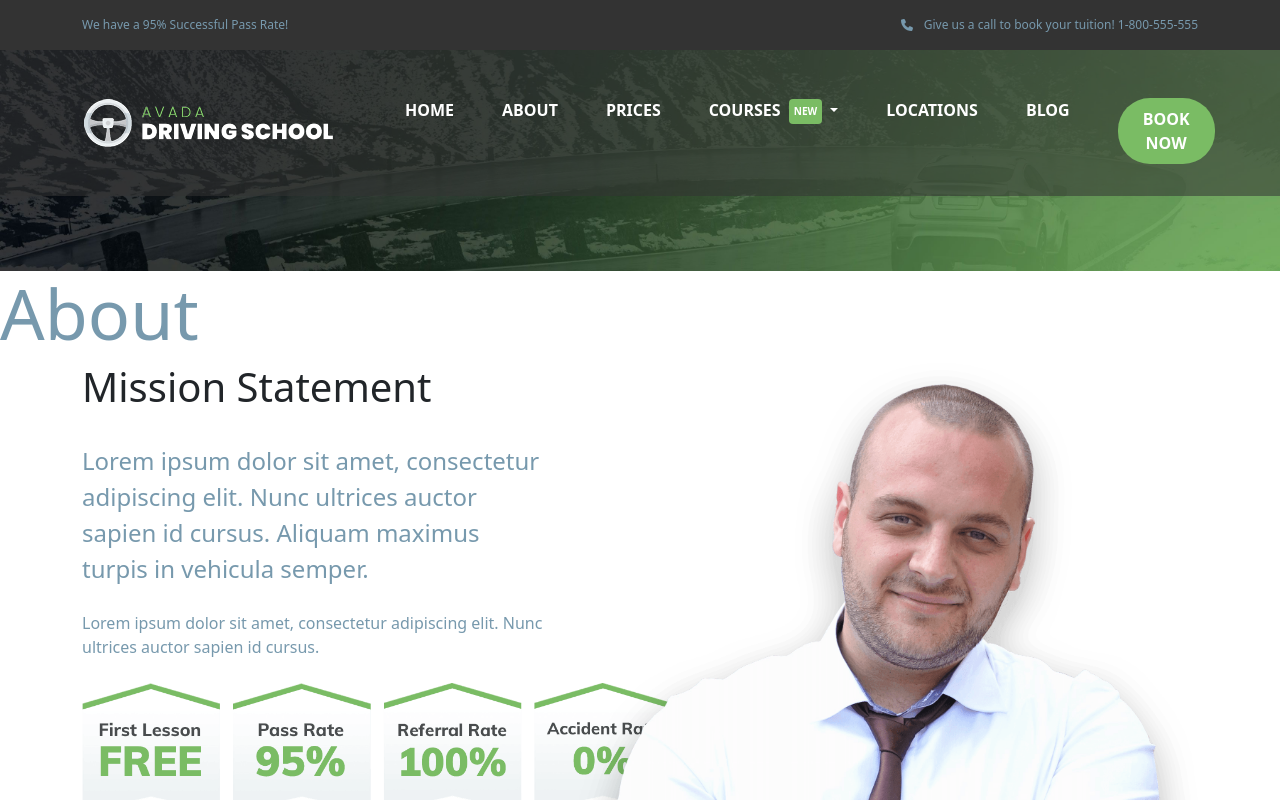
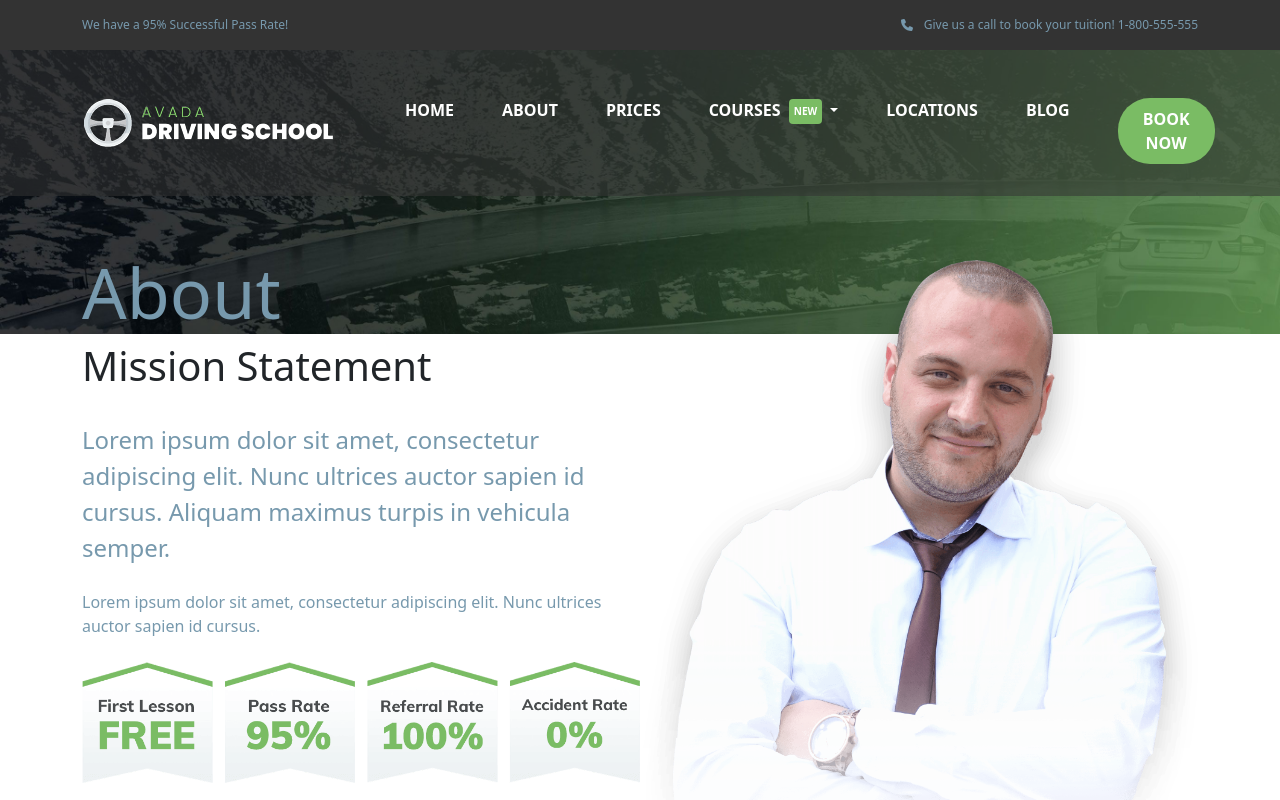
Before and after one commit to MiriamPecora/proj-html-vuejs, a Vue app: page /about in a window 1280 px wide. Shown: the top 800 px of the page. Built offline with nearby package versions, Linux system fonts and the light colour scheme.

Commit message:
[UPD] about

```diff
--- a/src/pages/PageAbout.vue
+++ b/src/pages/PageAbout.vue
@@ -14,12 +14,6 @@ export default {
         AppStartLearning,
         AppCard,
         AppTestimonials
-    },
-    methods: {
-        getImagesPath(image){
-            // prende in input il nome del file
-            return new URL("../assets/img/about/"+image, import.meta.url).href
-        }
     }
 }
 </script>
@@ -28,21 +22,24 @@ export default {
 <div>
     <!-- jumbotron section -->
     <section id="jumbotron-section">
-        <img class="h-60 w-100" :src="getImagesPath('default-ptb-retina.jpg')" alt="jumbotron-background">
-        <h1 class="">About</h1>
+        <div class="container-lg">
+          <h1 class="">About</h1>
+        </div>
     </section>
     <!-- mission section-->
-     <section>
-        <div class="container-lg d-flex pb-5">
-            <div class="col-5">
+     <section id="mission-section">
+        <div class="container-lg pb-5">
+          <div class="d-flex justify-content-between">
+            <div class="w-50">
                 <h1 class="text-dark">Mission Statement</h1>
                 <p class="fs-4 pt-4">Lorem ipsum dolor sit amet, consectetur adipiscing elit. Nunc ultrices auctor sapien id cursus. Aliquam maximus turpis in vehicula semper.</p>
                 <p class="pt-2">Lorem ipsum dolor sit amet, consectetur adipiscing elit. Nunc ultrices auctor sapien id cursus.</p>
-                <img src="../assets/img/about/labels.webp" alt="" class="h-25 pt-2">
+                <img src="../assets/img/about/labels.webp" alt="" class="w-100 pt-2">
             </div>
-            <div class="col">
-                <img src="../assets/img/about/about-page-mike-intro-fade.webp" alt="" class="h-100 position-absolute">
+            <div class="w-50 image-container">
+                <img src="../assets/img/about/about-page-mike-intro-fade.webp" alt="" class="w-100 position-relative">
             </div>
+          </div>
         </div>
      </section>
      <!-- card section -->
@@ -157,13 +154,22 @@ export default {
 @use '../assets/scss/partials/variables' as *;
 
 #jumbotron-section{
+
+    background-image: url("../assets/img/about/default-ptb-retina.jpg");
+    background-size: cover;
+    padding-top: 250px;
     h1{
         font-size: 70px;
     }
+}
 
-    .container-lg{
-        padding: 0px 0px;
+#mission-section{
+  .image-container{
+
+    img{
+      top: -100px;
     }
+  }
 }
 
 #instructors-section {
```
